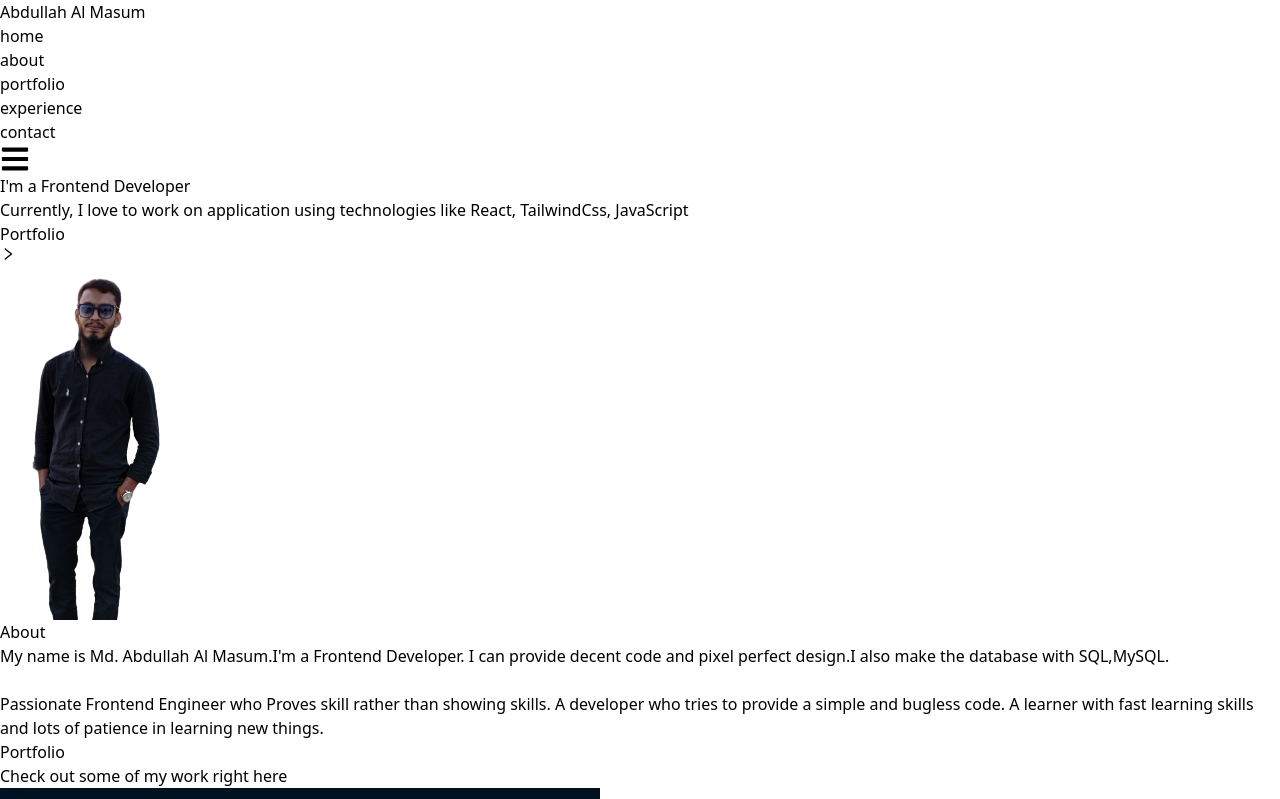
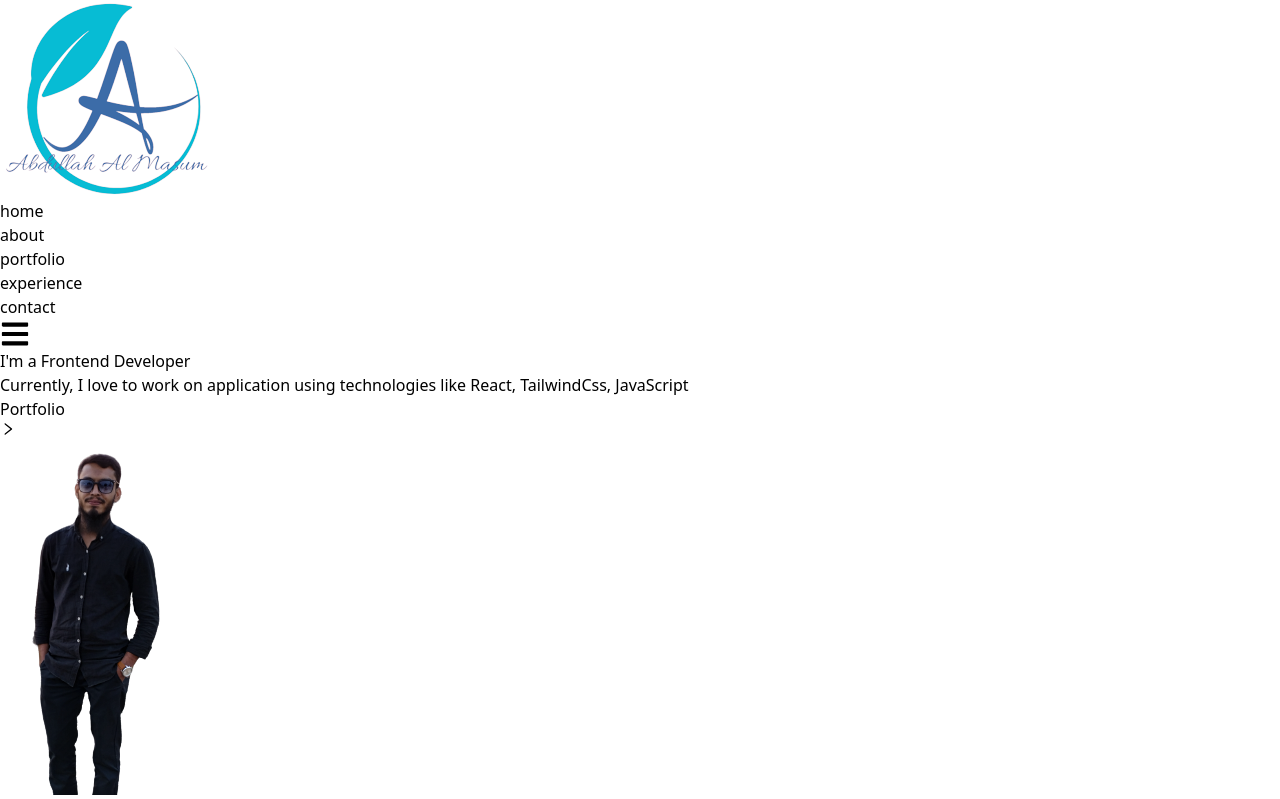
Before and after one commit to Masum267/Portfolio-React, a React (Vite) app: page / in a window 1280 px wide. Shown: the top 799 px of the page. Built offline with nearby package versions, Linux system fonts and the light colour scheme.

Commit message:
navbar logo

```diff
--- a/src/pages/NavBar.jsx
+++ b/src/pages/NavBar.jsx
@@ -1,6 +1,7 @@
 import React, { useState } from "react";
 import { FaBars, FaTimes } from "react-icons/fa";
 import {Link} from "react-scroll";
+import logo from "../assets/image/logo.png"
 
 function NavBar() {
 
@@ -34,7 +35,11 @@
             <div className="flex justify-between items-center w-full
             h-20 text-white fixed bg-slate-700 px-4">
                 <div>
-                    <h1 className="text-md font-sans"> Abdullah Al Masum</h1>
+                    <img
+                        src={logo}
+                        alt="logo"
+                        className="h-16 w-20 pl-3"
+                    />
                 </div>
 
                 <ul className="hidden md:flex">
```
